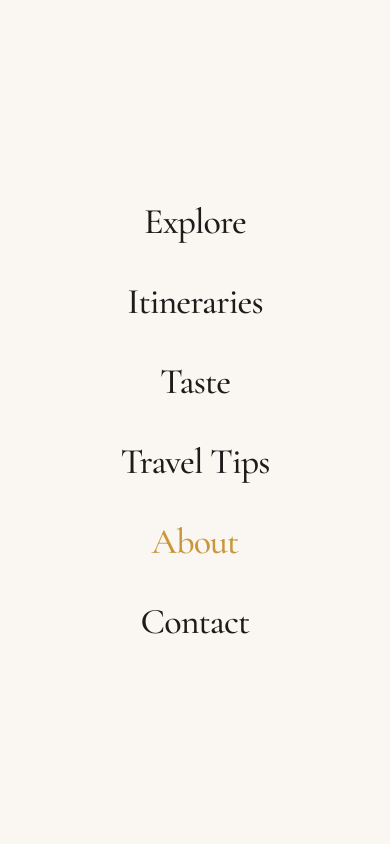
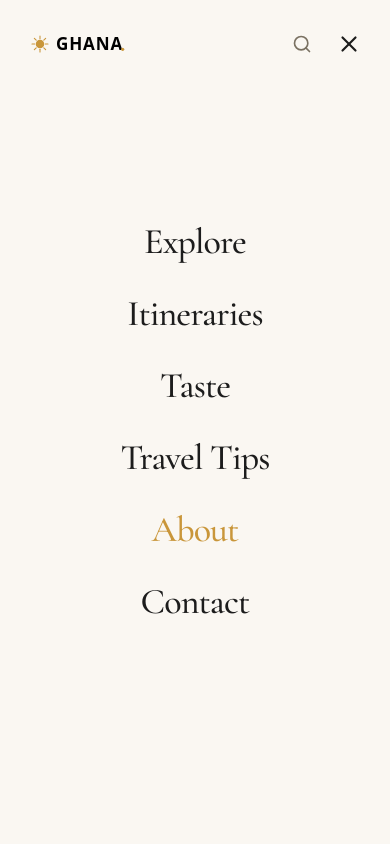
Before and after one commit to Ama-Dziedzom/ghana-travel, a Next.js app: page /about in a window 390 px wide. Both pictures are taken after a click on the button 349 px from the left and 44 px from the top of the page. Shown: the top 844 px of the page. Built offline with nearby package versions, Linux system fonts and the light colour scheme.

Commit message:
feat: improve mobile navigation overlay with body scroll locking, updated animations, and refined styling

```diff
--- a/src/components/Nav.tsx
+++ b/src/components/Nav.tsx
@@ -11,6 +11,17 @@ const Nav = () => {
   const [isOpen, setIsOpen] = useState(false);
   const [isScrolled, setIsScrolled] = useState(false);
   const pathname = usePathname();
+
+  useEffect(() => {
+    if (isOpen) {
+      document.body.style.overflow = "hidden";
+    } else {
+      document.body.style.overflow = "unset";
+    }
+    return () => {
+      document.body.style.overflow = "unset";
+    };
+  }, [isOpen]);
 
   useEffect(() => {
     const handleScroll = () => {
@@ -43,26 +54,26 @@ const Nav = () => {
   return (
     <nav
       className={cn(
-        "fixed top-0 left-0 right-0 z-50 transition-all duration-500 px-6 lg:px-12",
+        "fixed top-0 left-0 right-0 z-50 px-6 lg:px-12 transition-[padding,background-color,border-color,shadow] duration-500",
         isScrolled
           ? "bg-bg/90 backdrop-blur-md py-4 border-b border-border/50 shadow-sm"
           : "bg-transparent py-6"
       )}
     >
       {/* Subtle top gradient mask for readability when transparent over image */}
-      {!isScrolled && isHeroPage && (
+      {!isScrolled && isHeroPage && !isOpen && (
         <div className="absolute inset-x-0 top-0 h-32 bg-gradient-to-b from-black/40 to-transparent pointer-events-none -z-10" />
       )}
 
       <div className="max-w-7xl mx-auto flex items-center justify-between">
         {/* Logo */}
-        <Link href="/" className="group flex items-center h-10 overflow-hidden">
-          <div className="relative w-40 h-40 -translate-y-[1px]">
+        <Link href="/" className="group flex items-center h-10 overflow-hidden z-50">
+          <div className="relative w-32 h-10">
             <Image
               src={useLightNav ? "/logo-white.svg" : "/logo.svg"}
               alt="Ghana. Logo"
               fill
-              className="object-contain"
+              className="object-contain object-left"
               priority
             />
           </div>
@@ -97,7 +108,7 @@ const Nav = () => {
         </div>
 
         {/* Mobile Toggle */}
-        <div className="md:hidden flex items-center space-x-4">
+        <div className="md:hidden flex items-center space-x-4 z-50">
           <button
             className={cn(
               "p-1",
@@ -110,7 +121,7 @@ const Nav = () => {
             onClick={() => setIsOpen(!isOpen)}
             className={cn(
               "p-1 focus:outline-none transition-colors duration-300",
-              useLightNav ? "text-white" : "text-text"
+              isOpen ? "text-text" : useLightNav ? "text-white" : "text-text"
             )}
           >
             {isOpen ? <X size={26} /> : <Menu size={26} />}
@@ -118,22 +129,26 @@ const Nav = () => {
         </div>
       </div>
 
-      {/* Mobile Menu */}
+      {/* Mobile Menu Overlay */}
       <div
         className={cn(
-          "fixed inset-0 bg-bg z-40 flex flex-col items-center justify-center space-y-10 transition-all duration-500 md:hidden",
-          isOpen ? "opacity-100 pointer-events-auto" : "opacity-0 pointer-events-none translate-y-4"
+          "fixed inset-0 bg-[#FAF7F2] z-40 flex flex-col items-center justify-center space-y-8 transition-all duration-500 md:hidden",
+          isOpen
+            ? "opacity-100 pointer-events-auto translate-y-0"
+            : "opacity-0 pointer-events-none translate-y-8"
         )}
       >
-        {navLinks.map((link) => (
+        {navLinks.map((link, i) => (
           <Link
             key={link.href}
             href={link.href}
             onClick={() => setIsOpen(false)}
             className={cn(
-              "font-display text-4xl font-medium tracking-tight hover:text-accent transition-colors",
-              pathname.startsWith(link.href) ? "text-accent" : "text-text"
+              "font-display text-4xl font-medium tracking-tight hover:text-accent transition-all duration-300",
+              pathname.startsWith(link.href) ? "text-accent" : "text-text",
+              isOpen ? "opacity-100 translate-y-0" : "opacity-0 translate-y-4"
             )}
+            style={{ transitionDelay: `${i * 50}ms` }}
           >
             {link.name}
           </Link>
```
